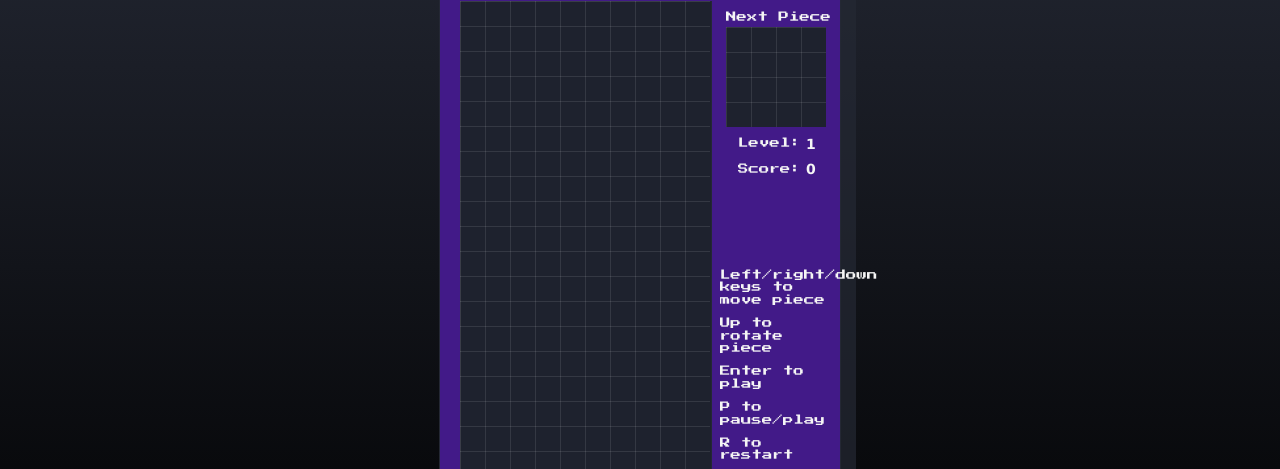
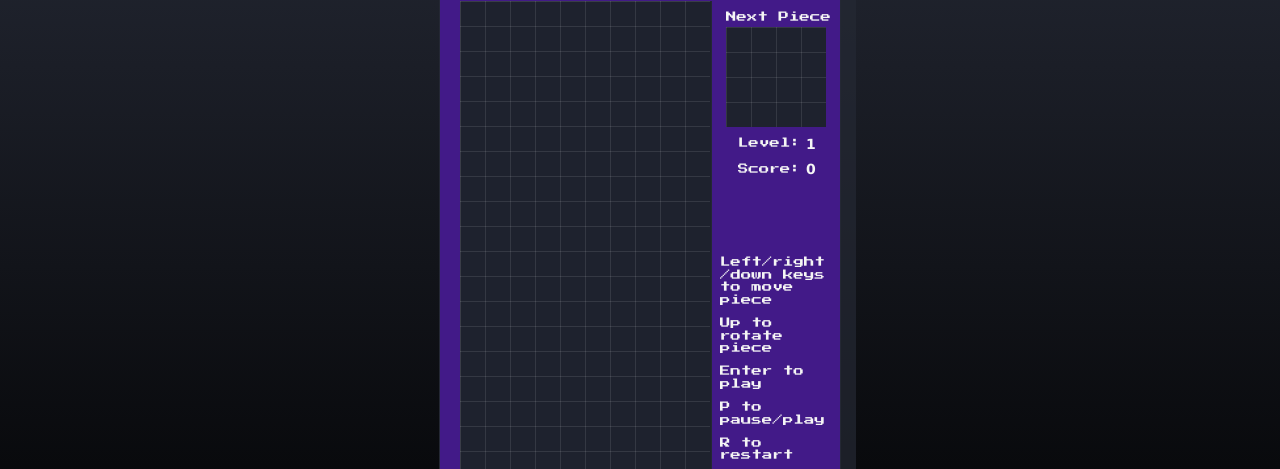
Before and after one commit to iseessel/Tetris, a plain HTML site: page index.html in a window 1280 px wide. Shown: the part 134-603 px from the top of the page. Drawn offline with nearby package versions, Linux system fonts and the light colour scheme.

Commit message:
fixed spacing issue

```diff
--- a/index.html
+++ b/index.html
@@ -51,7 +51,7 @@
                 </div>
               </div>
               <div class="instructions">
-                <p>Left/right/down keys to move piece</p>
+                <p>Left/right<br>/down keys to move piece</p>
                 <p>Up to rotate piece</p>
                 <p>Enter to play</p>
                 <p>P to pause/play</p>
```
